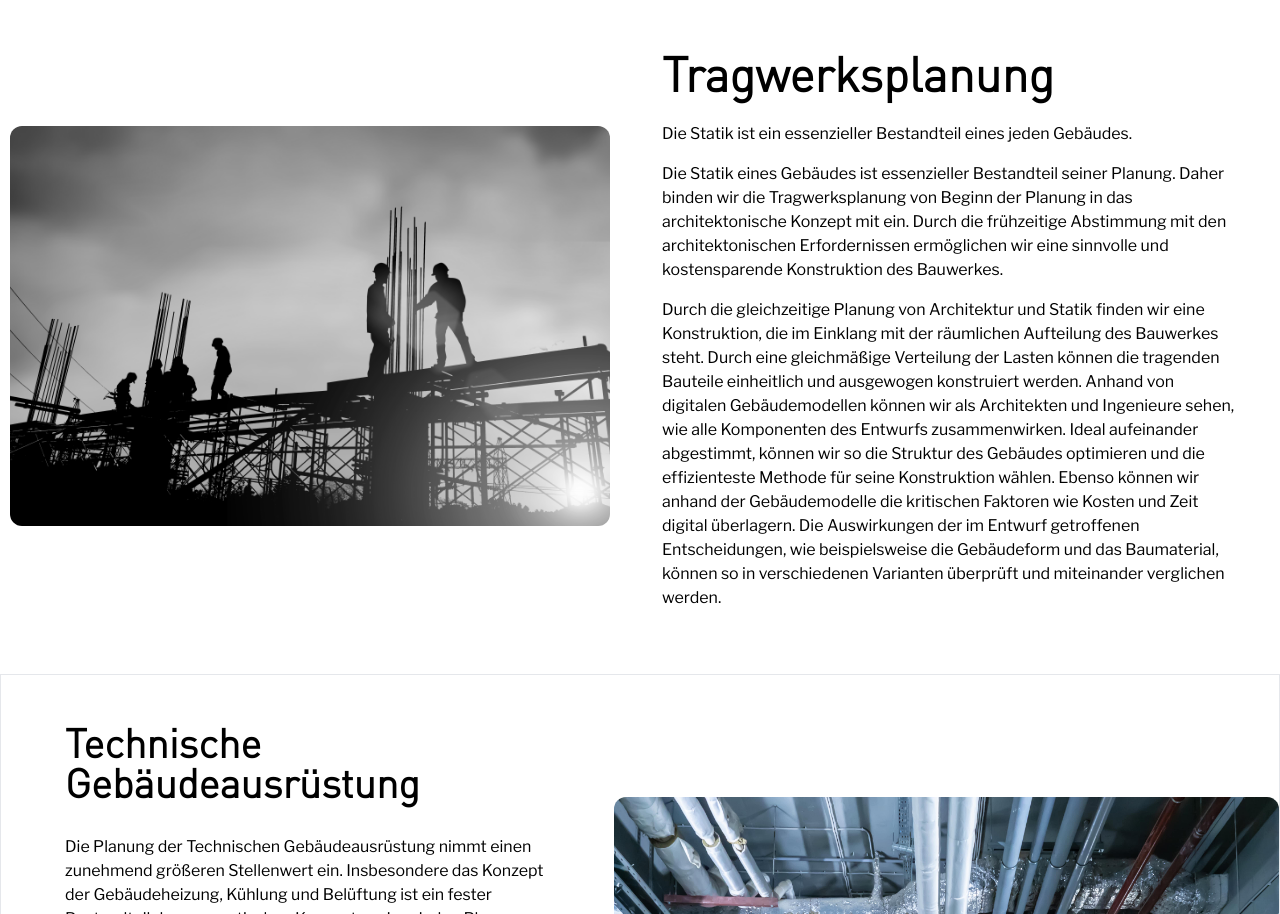
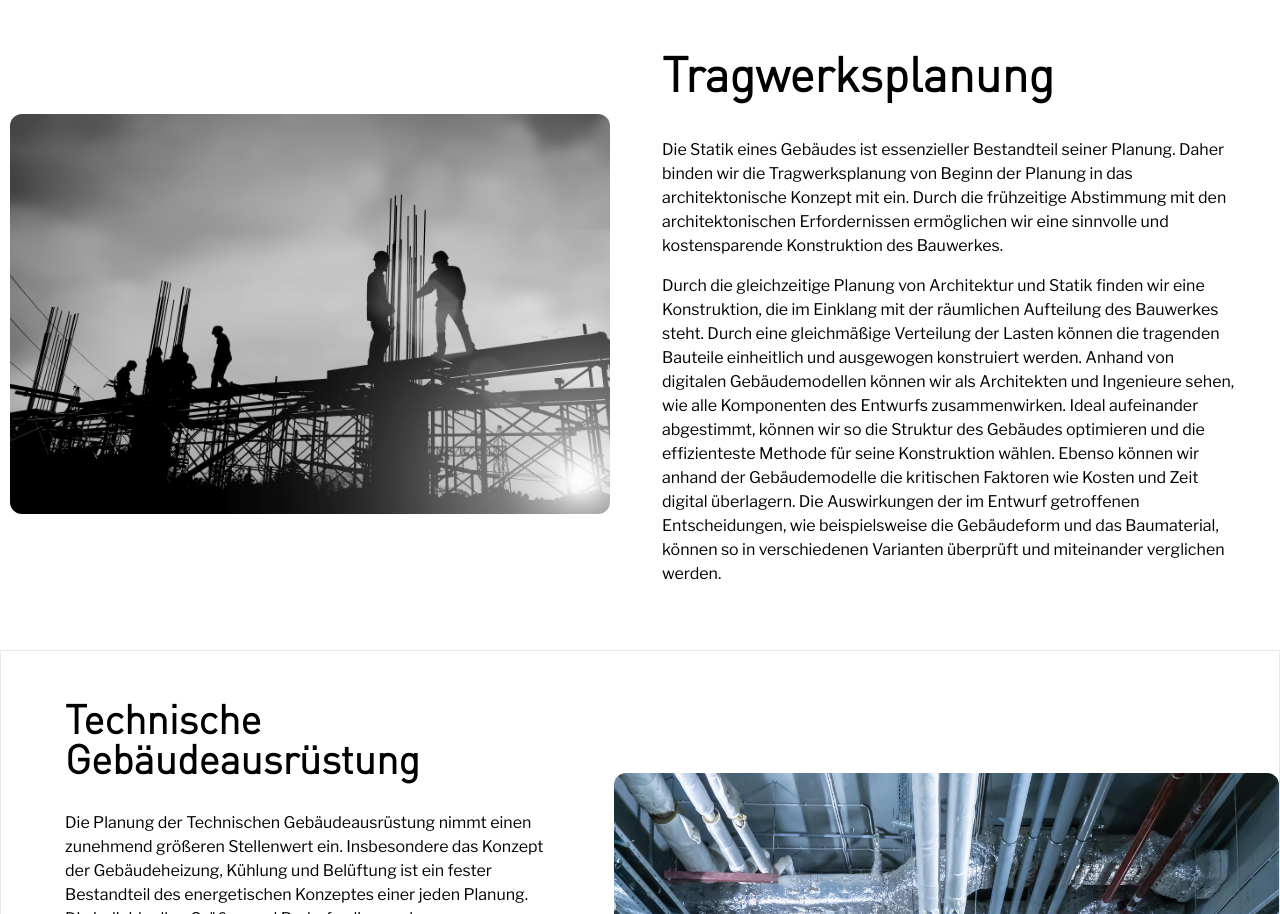
Before and after one commit to borigendiego/fies, a Next.js app: page /leistung in a window 1280 px wide. Shown: the part 1200-2114 px from the top of the page. Built offline with nearby package versions, Linux system fonts and the light colour scheme.

Commit message:
Remove extra sentence

```diff
--- a/components/statik/index.tsx
+++ b/components/statik/index.tsx
@@ -22,7 +22,6 @@ const Statik = ( ) => {
                         transition={{duration:  .7, delay: 1}}
                         viewport={{once: true}}
                     >Tragwerksplanung</motion.h1>
-                    <p className=''>Die Statik ist ein essenzieller Bestandteil eines jeden Gebäudes. </p>
                     <p className='my-4'>
                         Die Statik eines Gebäudes ist essenzieller Bestandteil seiner Planung. Daher binden wir die
                         Tragwerksplanung von Beginn der Planung in das architektonische Konzept mit ein. Durch die
```
